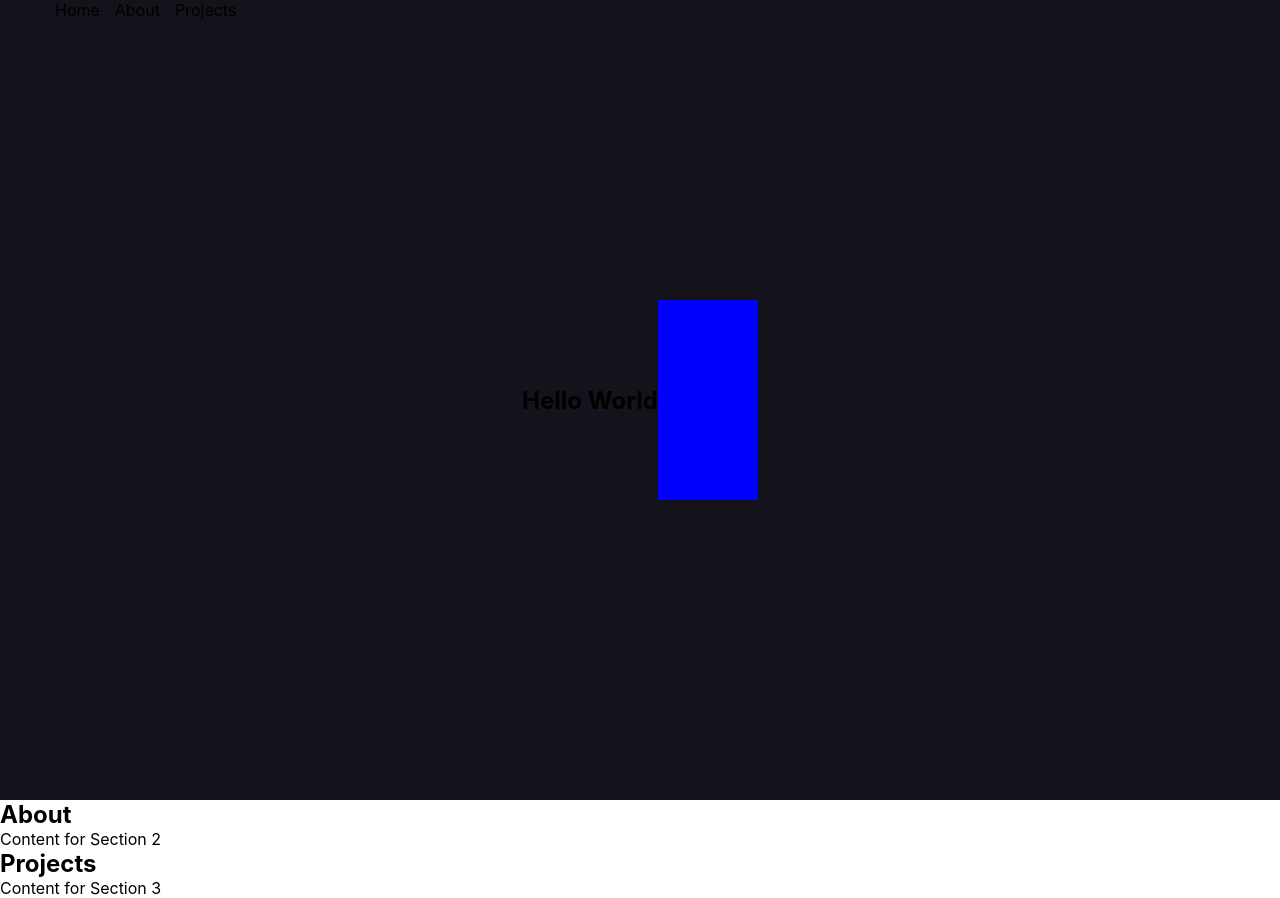
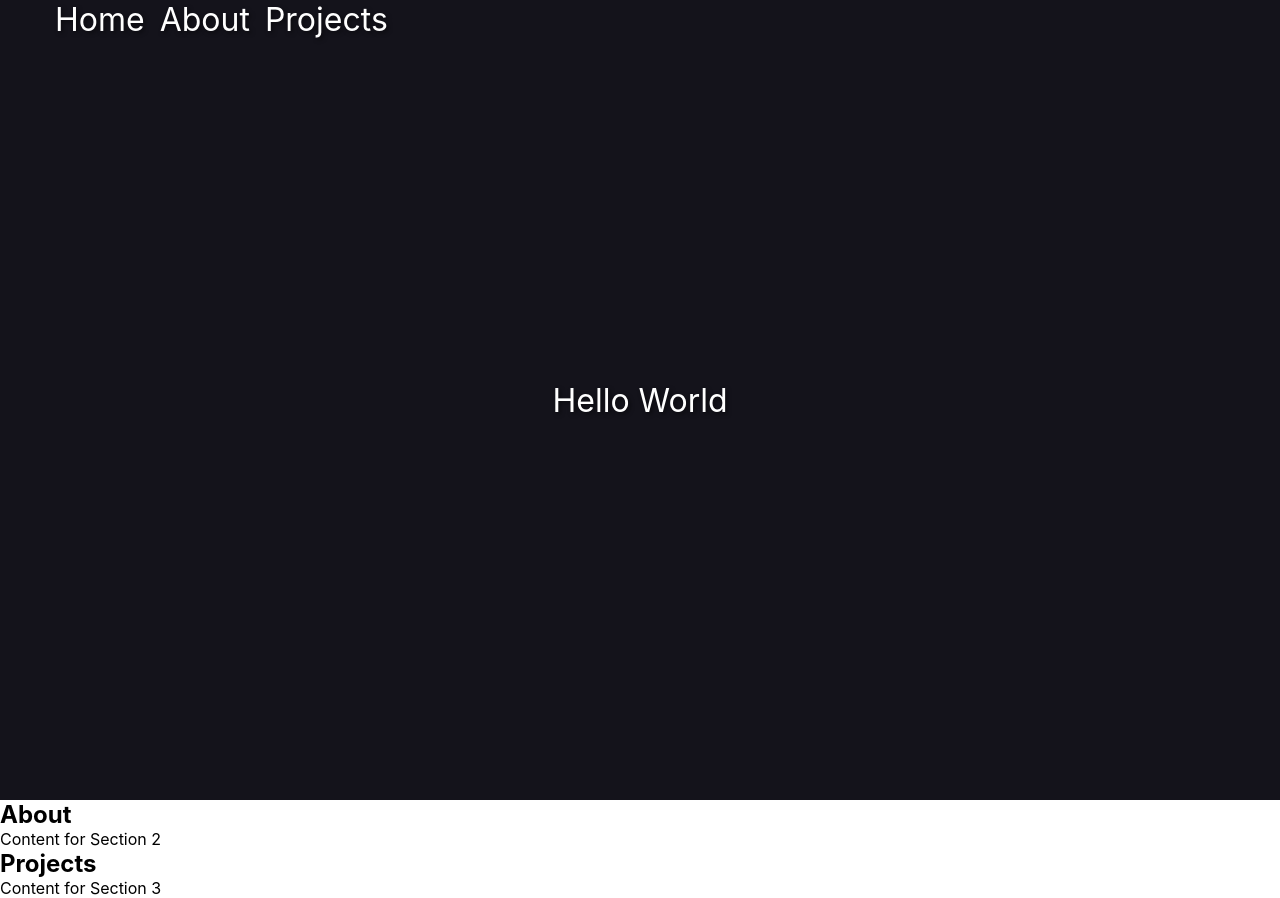
Before and after one commit to RohanFredriksson/RohanFredriksson.github.io, a React (Create React App) app: page / in a window 1280 px wide. Built offline with nearby package versions, Linux system fonts and the light colour scheme.

Commit message:
Slight home page modifications.

```diff
--- a/src/App.js
+++ b/src/App.js
@@ -1,5 +1,4 @@
 import React from "react";
-import { Navigation } from './components/Navigation.jsx';
 
 import { Home } from './sections/Home.jsx';
 
@@ -9,7 +8,6 @@ import './App.css';
 function App() {
   return (
     <div style={{overflowX: 'hidden'}}>
-      <Navigation/>
       <section id="home"><Home/></section>
       <section id="about">
         <h2>About</h2>
--- a/src/sections/Home.jsx
+++ b/src/sections/Home.jsx
@@ -1,11 +1,38 @@
 import React from 'react';
+
+import { Navigation } from '../components/Navigation.jsx';
+
+const BackgroundComponent = () => {
+  const backgroundStyle = {
+    position: 'absolute',
+    top: 0,
+    left: 0,
+    width: '100%', // Set the width to take up the whole viewport width
+    height: '100%', // Set the height to take up the whole viewport height
+    backgroundColor: '#14131b', // Replace with your desired background color or use your custom background component here
+    zIndex: -10
+  };
+
+  return <div style={backgroundStyle}></div>;
+};
 
 const Home = () => {
 
+  const containerStyle = {
+    position: 'relative', // Position relative to place the text on top
+    height: '100vh', // Set the container height to the viewport height
+    color: 'white', // Text color
+    fontSize: '2rem', // Adjust text size as needed
+    textShadow: '2px 2px 4px rgba(0, 0, 0, 0.5)', // Add text shadow for better visibility
+  };
+
   return (
-    <div className='container' style={{backgroundColor: '#14131b', width: '100vw', height: '100vh'}}>
-        <h2>Hello World</h2>
-        <div style={{width: '100px', height: '200px', backgroundColor: 'blue'}}></div>
+    <div style={containerStyle}>
+      <Navigation/>
+      <BackgroundComponent /> {/* Render the BackgroundComponent as the background */}
+      <div style={{ position: 'absolute', top: '50%', left: '50%', transform: 'translate(-50%, -50%)' }}>
+        Hello World
+      </div>
     </div>
   );
 
```
